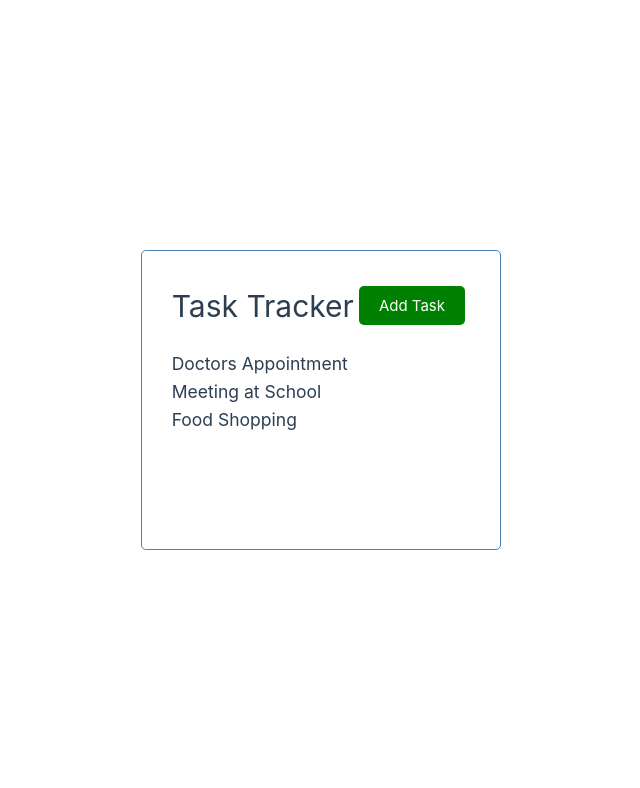
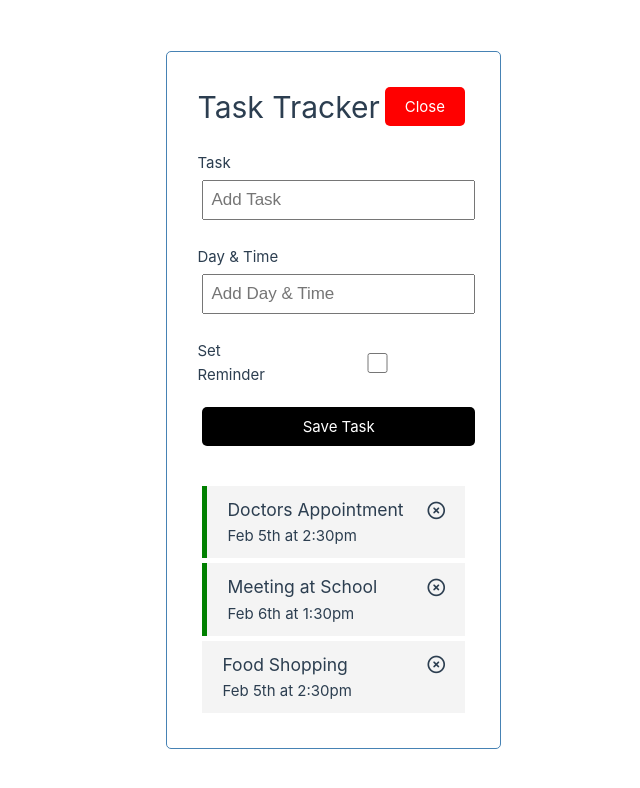
Before and after one commit to omlnaut/vue_crashcourse, a Vue app in the folder vue-crash-2023/: page / in a window 1280 px wide. Both pictures are taken after a click on the button "Add Task". Shown: the top 788 px of the page, without its empty margins (139-779 px from the left). Built offline with nearby package versions, Linux system fonts and the light colour scheme.

Commit message:
gui mostly done

```diff
--- a/vue-crash-2023/index.html
+++ b/vue-crash-2023/index.html
@@ -1,13 +1,17 @@
 <!DOCTYPE html>
 <html lang="en">
+
 <head>
   <meta charset="UTF-8">
   <link rel="icon" href="/favicon.ico">
   <meta name="viewport" content="width=device-width, initial-scale=1.0">
+  <link rel="stylesheet" href="https://cdnjs.cloudflare.com/ajax/libs/font-awesome/6.4.0/css/all.min.css" />
   <title>Vite App</title>
 </head>
+
 <body>
   <div id="app"></div>
   <script type="module" src="/src/main.js"></script>
 </body>
+
 </html>
--- a/vue-crash-2023/src/App.vue
+++ b/vue-crash-2023/src/App.vue
@@ -1,16 +1,31 @@
 <script>
+import AddTaskVue from './components/AddTask.vue'
 import Header from './components/Header.vue'
 import Tasks from './components/Tasks.vue'
+import AddTask from './components/AddTask.vue'
 
 export default {
   name: 'App',
   components: {
     Header,
-    Tasks
+    Tasks,
+    AddTask
   },
   data() {
     return {
-      tasks: []
+      tasks: [],
+      showAddTask: false
+    }
+  },
+  methods: {
+    deleteTask(id) {
+      this.tasks = this.tasks.filter(task => task.id !== id)
+    },
+    toggleReminder(id) {
+      this.tasks = this.tasks.map(task => task.id === id ? {...task, reminder: !task.reminder} : task)
+    },
+    addTask(task) {
+      this.tasks.push(task)
     }
   },
   created(){
@@ -41,8 +56,11 @@
 
 <template>
   <div class="container">
-    <Header title="Task Tracker"/>
-    <Tasks :tasks="tasks"/>
+    <Header @toggle-add-task="() => this.showAddTask = !this.showAddTask" title="Task Tracker" :showAddTask="showAddTask"/>
+    <div v-if="showAddTask">
+      <AddTask @add-task="addTask"/>
+    </div>
+    <Tasks @toggle-reminder="toggleReminder" @delete-task="deleteTask" :tasks="tasks"/>
     </div>
 
 </template>
--- /dev/null
+++ b/vue-crash-2023/src/components/AddTask.vue
@@ -0,0 +1,93 @@
+<template>
+    <form @submit="onSubmit" class="add-form">
+    <div class="form-control">
+      <label>Task</label>
+      <input type="text" v-model="text" name="text" placeholder="Add Task" />
+    </div>
+    <div class="form-control">
+      <label>Day & Time</label>
+      <input
+        type="text"
+        v-model="day"
+        name="day"
+        placeholder="Add Day & Time"
+      />
+    </div>
+    <div class="form-control form-control-check">
+      <label>Set Reminder</label>
+      <input type="checkbox" v-model="reminder" name="reminder" />
+    </div>
+
+    <input type="submit" value="Save Task" class="btn btn-block" />
+  </form>
+</template>
+
+<script>
+export default {
+    name: 'AddTask',
+    data() {
+        return {
+            text: '',
+            day: '',
+            reminder: false
+        }
+    },
+    methods: {
+        onSubmit(e) {
+            e.preventDefault()
+
+            if (!this.text) {
+                alert('Please add a task')
+                return
+            }
+            if (!this.day) {
+                alert('Please add a day')
+                return
+            }
+
+            const newTask = {
+                id: Math.floor(Math.random() * 10000) + 1,
+                text: this.text,
+                day: this.day,
+                reminder: this.reminder
+            }
+            this.$emit('add-task', newTask)
+
+            this.text = ''
+            this.day = ''
+            this.reminder = false
+        }
+    }
+}
+</script>
+
+<style scoped>
+.add-form {
+  margin-bottom: 40px;
+}
+.form-control {
+  margin: 20px 0;
+}
+.form-control label {
+  display: block;
+}
+.form-control input {
+  width: 100%;
+  height: 40px;
+  margin: 5px;
+  padding: 3px 7px;
+  font-size: 17px;
+}
+.form-control-check {
+  display: flex;
+  align-items: center;
+  justify-content: space-between;
+}
+.form-control-check label {
+  flex: 1;
+}
+.form-control-check input {
+  flex: 2;
+  height: 20px;
+}
+</style>
--- a/vue-crash-2023/src/components/Button.vue
+++ b/vue-crash-2023/src/components/Button.vue
@@ -11,7 +11,7 @@
     },
     methods: {
         onClick() {
-            console.log('click')
+            this.$emit('btn-click')
         }
     }
 }
--- a/vue-crash-2023/src/components/Header.vue
+++ b/vue-crash-2023/src/components/Header.vue
@@ -1,7 +1,10 @@
 <template>
     <header>
         <h1>{{ title }}</h1>
-        <Button text="Add Task" color="green"/>
+        <Button
+            @btn-click="$emit('toggle-add-task')"
+            :text="showAddTask ? 'Close' : 'Add Task'"
+            :color="showAddTask ? 'red' : 'green'"/>
     </header>
 </template>
 
@@ -13,11 +16,16 @@
         title: {
             type: String,
             required: true
+        },
+        showAddTask: {
+            type: Boolean,
+            required: true
         }
     },
     components: {
         Button
-    }
+    },
+    emits: ['toggle-add-task']
 }
 </script>
 
--- /dev/null
+++ b/vue-crash-2023/src/components/Task.vue
@@ -0,0 +1,46 @@
+<template>
+    <div @dblclick="$emit('toggle-reminder', task.id)" :class="[task.reminder ? 'reminder' : '', 'task']">
+   <h3> {{ task.text }}
+    <i @click="onDelete(task.id)" class="fa-solid fa-circle-xmark"></i>
+</h3>
+   <p>{{ task.day }}</p>
+    </div>
+
+</template>
+
+<script>
+export default {
+    name: 'Task',
+    props: {
+        task: {
+            type: Object,
+            required: true
+        }
+    },
+    methods: {
+        onDelete(id) {
+            this.$emit('delete-task', id)
+        }
+    }
+}
+</script>
+
+<style scoped>
+.fas {
+    color: red;
+}
+.task {
+    background: #f4f4f4;
+    margin: 5px;
+    padding: 10px 20px;
+    cursor: pointer;
+}
+.task.reminder {
+  border-left: 5px solid green;
+}
+.task h3 {
+  display: flex;
+  align-items: center;
+  justify-content: space-between;
+}
+</style>
--- a/vue-crash-2023/src/components/Tasks.vue
+++ b/vue-crash-2023/src/components/Tasks.vue
@@ -1,10 +1,11 @@
 <template>
     <div :key="task.id" v-for="task in tasks">
-        <h3>{{ task.text }}</h3>
+        <Task @toggle-reminder="$emit('toggle-reminder', task.id)" @delete-task="$emit('delete-task', task.id)" :task="task"/>
     </div>
 </template>
 
 <script>
+import Task from './Task.vue'
 export default {
     name: 'Tasks',
     props: {
@@ -12,6 +13,10 @@
             type: Array,
             required: true
         }
-    }
+    },
+    components: {
+        Task
+    },
+    emits: ['delete-task', 'toggle-reminder']
 }
 </script>
```
Lines whose indentation alone changed are shown as unchanged.
